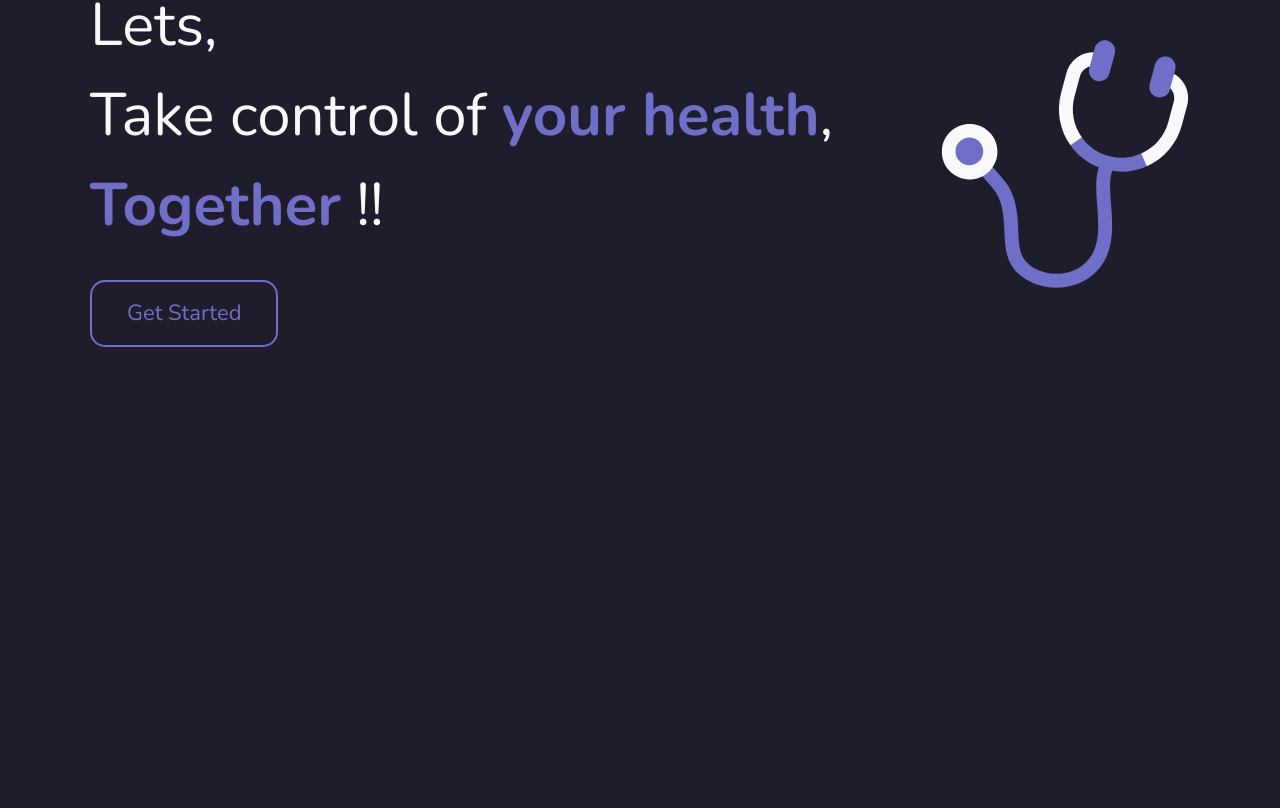
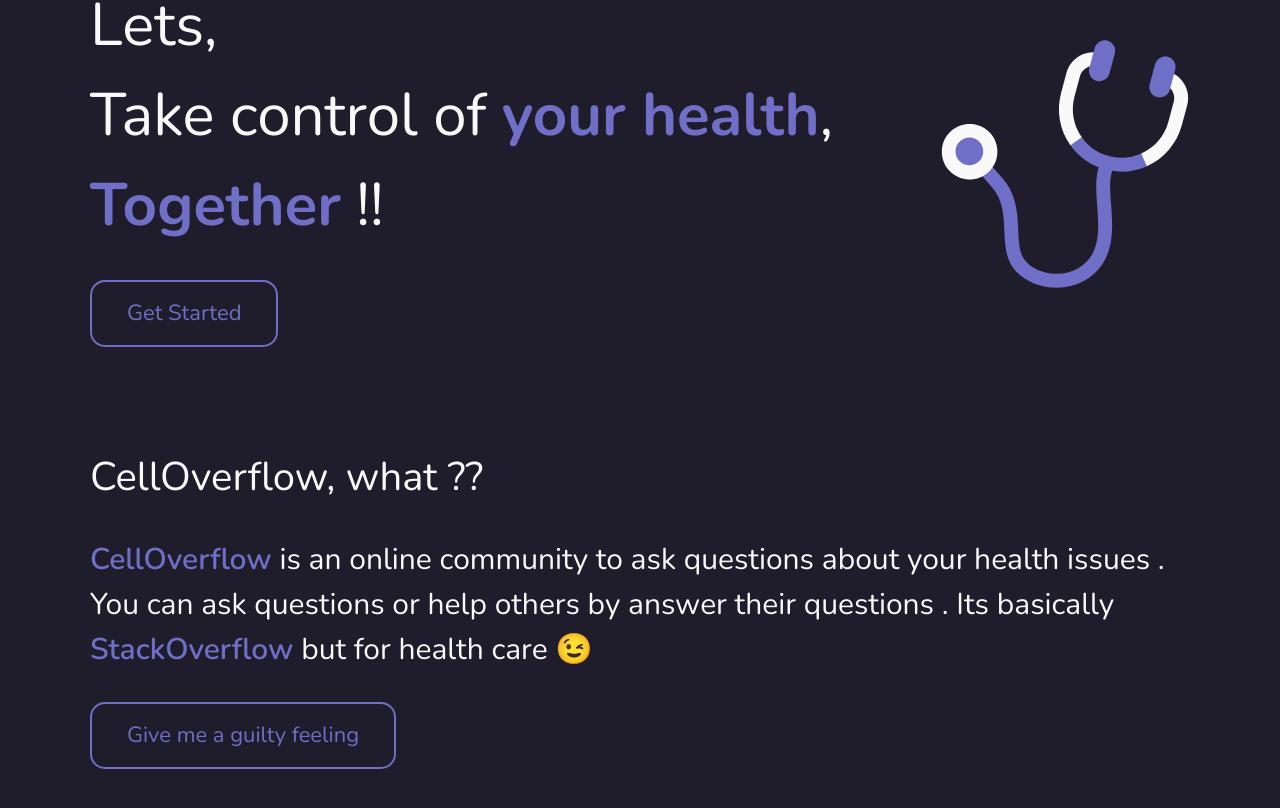
Before and after one commit to octoi/celloverflow, a React (Create React App) app: page / in a window 1280 px wide. Shown: the part 222-1030 px from the top of the page. Before the commit the page ends 800 px from the top, so only its background shows below. Built offline with nearby package versions, Linux system fonts and the light colour scheme; no server answers.

Commit message:
Never gonna tell a lie and hurt you

```diff
--- a/src/pages/Home.js
+++ b/src/pages/Home.js
@@ -2,7 +2,7 @@ import React from 'react';
 import AuthWrapper from '../components/auth/AuthWrapper';
 import stethoscope from '../assets/stethoscope.svg';
 import { useHistory } from 'react-router-dom';
-import { Container, Main } from '../styles/homeStyles';
+import { Container, Main, Content } from '../styles/homeStyles';
 
 export default function Home() {
   const history = useHistory();
@@ -21,6 +21,15 @@ export default function Home() {
           </div>
           <img src={stethoscope} alt="stethoscope" />
         </Main>
+        <Content>
+          <h2>CellOverflow, what ??</h2>
+          <p>
+            <span>CellOverflow</span> is an online community to ask questions about
+            your health issues . You can ask questions or help others by answer their questions .
+            Its basically <span>StackOverflow</span> but for health care 😉
+          </p>
+          <button>Give me a guilty feeling</button>
+        </Content>
       </Container>
     </AuthWrapper>
   )
--- a/src/styles/homeStyles.js
+++ b/src/styles/homeStyles.js
@@ -68,3 +68,37 @@ export const Main = styled.div`
     }
   }
 `
+
+export const Content = styled.div`
+  margin-top: 100px;
+
+  h2 {
+    font-size: 40px;
+  }
+
+  p {
+    font-size: 30px;
+    margin-top: 30px;
+
+    span {
+      color: var(--accent-color);
+      font-weight: 600;
+      cursor: pointer;
+    }
+  }
+
+  button {
+    margin-top: 30px;
+    padding: 15px 35px;
+    border: 2px solid var(--accent-color);
+    color: var(--accent-color);
+    border-radius: 15px;
+    font-size: 22px;
+    transition: 0.3s;
+
+    &:hover {
+      background: var(--accent-color);
+      color: var(--text-color);
+    }
+  }
+`
```
